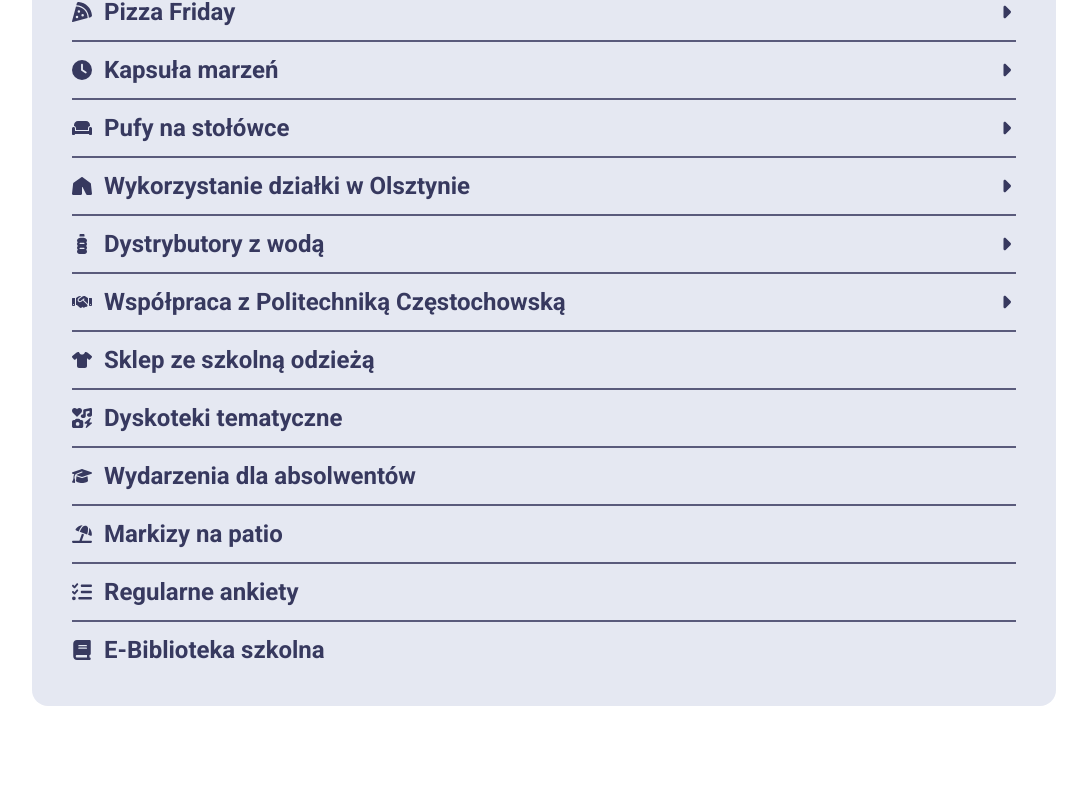
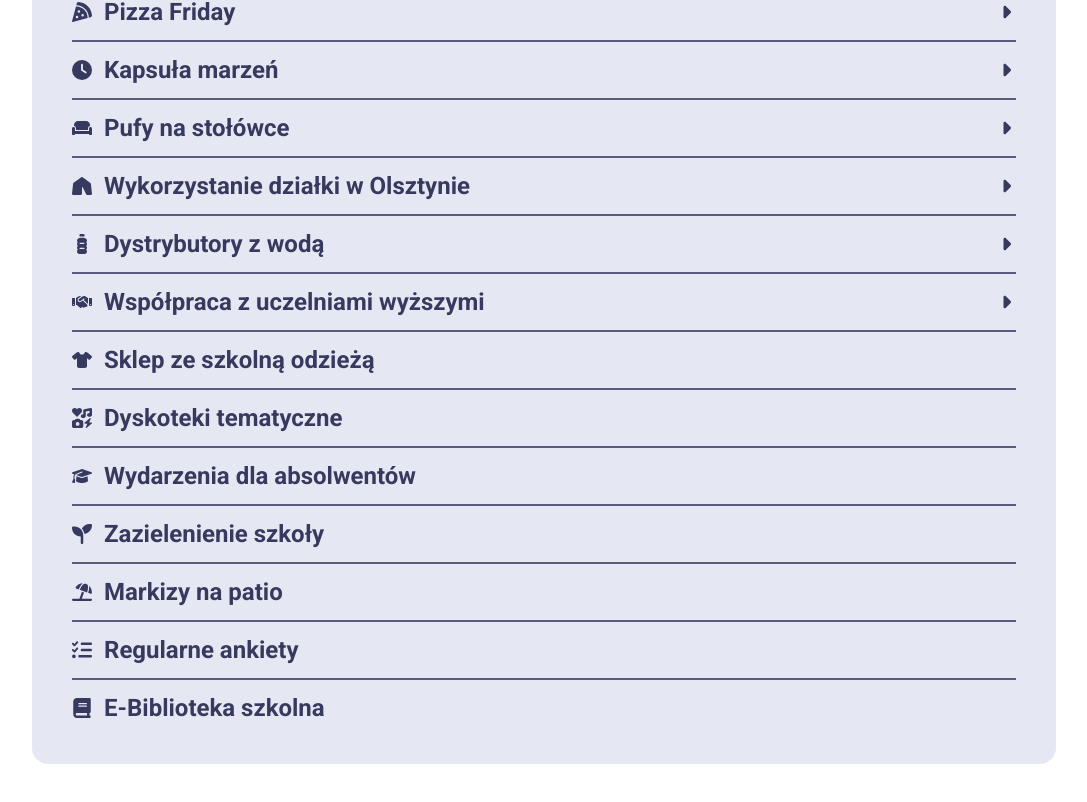
Before and after one commit to Mixeronix/Election-Bartosz-Wiaderek, a Next.js app: page / in a window 1280 px wide. Shown: the part 4146-4948 px from the top of the page, without its empty margins (96-1183 px from the left). Built offline with nearby package versions, Linux system fonts and the light colour scheme.

Commit message:
New idea

```diff
--- a/app/ideasContainer.tsx
+++ b/app/ideasContainer.tsx
@@ -61,7 +61,7 @@ export default function IdeasContainer() {
 			currently:
 				"Aktualnie trwa poszukiwanie osób chętnych do szkolnej grupy ratowniczej. Szukam również osób chętnych do poprowadzenia szkolnej drużyny harcerskiej. Staram się również przyśpieszyć rozwój szkolnego zespołu muzycznego.",
 			todo: 'Planuję również założenie grupy tanecznej, drużyny harcerskiej, koła teatralnego, koła szachowego, SKS-ów (o czym więcej w "Drużyny sportowe oraz zawody") czy kółek naukowych. Chcę również rozwinąć działanie Kółka Szachowego oraz stworzyć szkolny ranking ELO.',
-			done: "Udało mi się rozpocząć działalność Szkolnej Grupy Ratowniczej, chwilowo jesteśmy na etapie poszukiwania uczestników. Jeżeli jesteś chętny/a, zapraszamy do mnie lub do Pani Katarzyny Gołębiowskiej.",
+			done: "Udało mi się rozpocząć działalność Szkolnej Grupy Ratowniczej, chwilowo jesteśmy na etapie poszukiwania uczestników. Jeżeli jesteś chętny/a, zapraszamy do mnie lub do Pani Katarzyny Gołębiowskiej. Ruszyła również szkolna drużyna koszykarska! Wszystkich chętnych zapraszamy do Profesora Krzysztofa Parzonki.",
 		},
 		{
 			title: "Modernizacja mediów szkolnych",
--- a/app/otherIdeasContainer.tsx
+++ b/app/otherIdeasContainer.tsx
@@ -11,6 +11,7 @@ import {
 	faIcons,
 	faListCheck,
 	faPizzaSlice,
+	faSeedling,
 	faTent,
 	faTshirt,
 	faTv,
@@ -92,10 +93,14 @@ export default function OtherIdeasContainer() {
 			icon: faBottleWater,
 		},
 		{
-			title: "Współpraca z Politechniką Częstochowską",
+			title: "Współpraca z uczelniami wyższymi",
 			icon: faHandshake,
 			content:
-				"Nie wszyscy nawet wiedzą, że coś takiego istnieje! Od kilku lat nasza szkoła ma podpisaną współpracę z Politechniką Częstochowską, niestety zupełnie z tego nie korzystamy. Moim pomysłem jest tę współpracę nieco ożywić. W ramach niej możemy uczestniczyć w różnego rodzaju projektach, wykładach czy lekcjach pokazowych. Dzięki tej współpracy będzie możliwe wykorzystanie sali sportowej Politechniki podczas wydarzeń sportowych w naszej szkole (będzie to szczególnie przydatne podczas międzyszkolnych zawodów, które planujemy zorganizować).",
+				"Nie wszyscy nawet wiedzą, że coś takiego istnieje! Od kilku lat nasza szkoła ma podpisaną współpracę z uczelniami, niestety zupełnie z tego nie korzystamy. Moim pomysłem jest tę współpracę nieco ożywić. W ramach niej możemy uczestniczyć w różnego rodzaju projektach, wykładach czy lekcjach pokazowych. Dzięki tej współpracy będzie możliwe wykorzystanie sali sportowej podczas wydarzeń sportowych w naszej szkole (będzie to szczególnie przydatne podczas międzyszkolnych zawodów, które planujemy zorganizować).",
+		},
+		{
+			title: "Zazielenienie szkoły",
+			icon: faSeedling,
 		},
 		{
 			title: "Markizy na patio",
```
